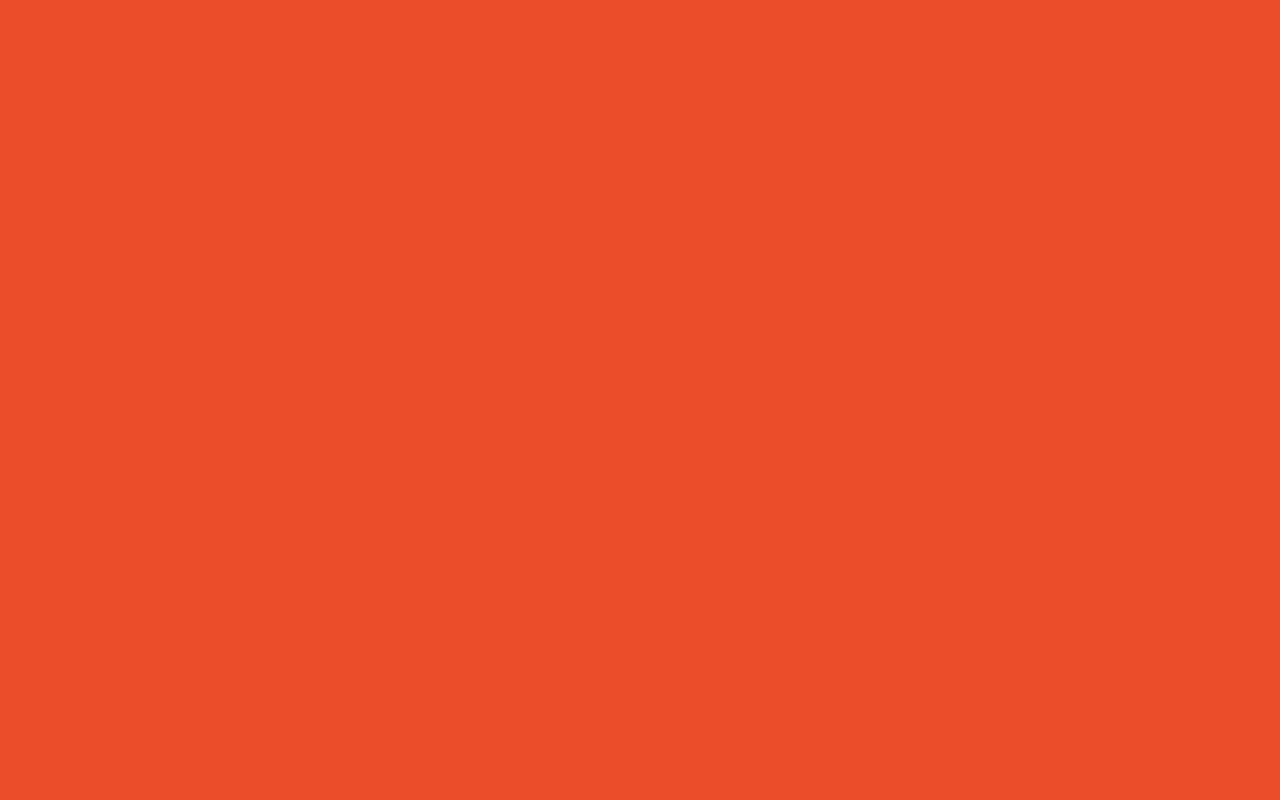
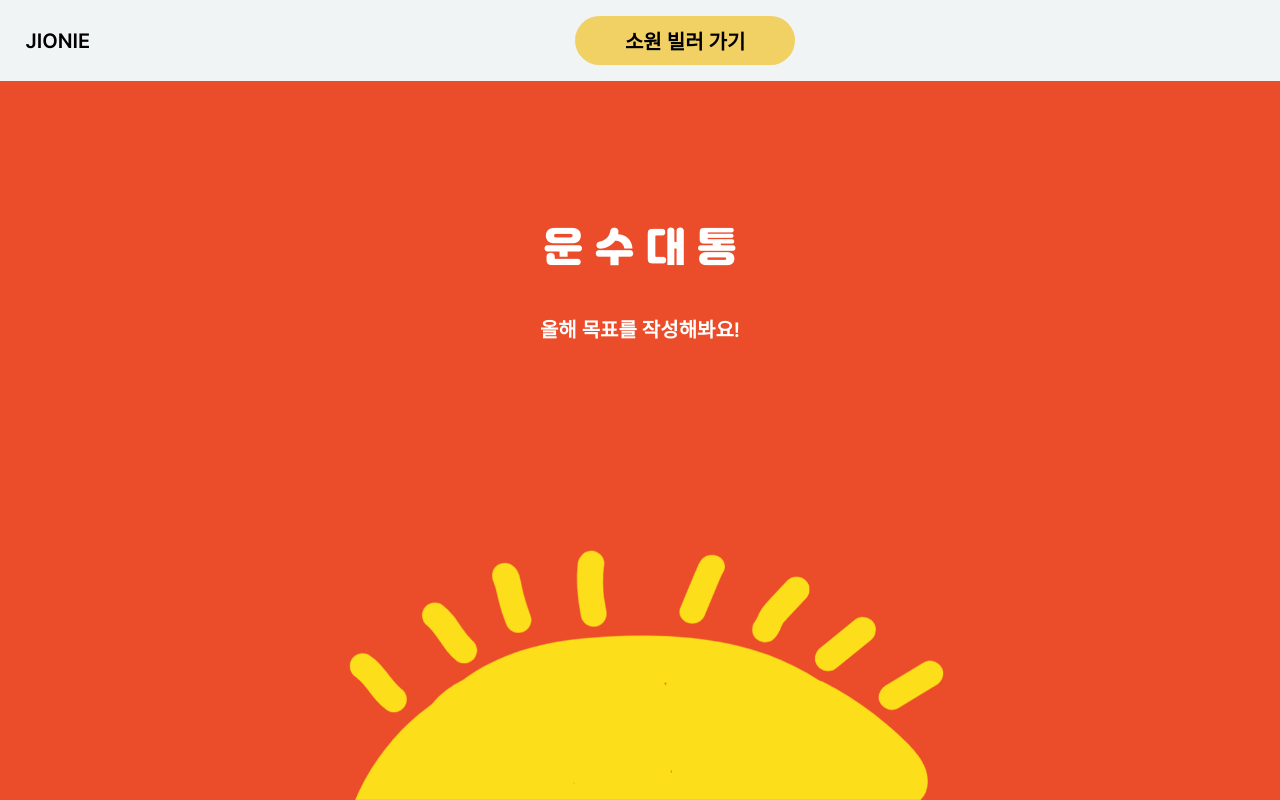
Before and after one commit to cpplovelove/sg_project, a React (Create React App) app in the folder client/: page /wish in a window 1280 px wide. Before the commit this address had no page. Built offline with nearby package versions, Linux system fonts and the light colour scheme.

Commit message:
[CLIENT][FEAT] 위시 알림 창 및 페이지 생성
- 위시 알림창 및 페이지 생성

```diff
--- a/client/src/App.js
+++ b/client/src/App.js
@@ -1,11 +1,13 @@
 import { Route, Routes } from "react-router-dom";
-import { Main } from "./pages";
+import { Main, Board, Wish } from "./pages";
 import "./App.css";
 
 const App = () => {
   return (
     <Routes>
       <Route path="/" element={<Main />} />
+      <Route path="/board" element={<Board />} />
+      <Route path="/wish" element={<Wish />} />
     </Routes>
   );
 };
--- /dev/null
+++ b/client/src/pages/board/board.css
@@ -0,0 +1,67 @@
+
+.content{
+    display: flex;
+    flex-direction: column;
+    align-items: center;
+    justify-content: center;
+    height: 50vh;
+    width: 100vw;
+}
+
+button{
+    background-color: #F2D064;
+    border: none;
+    border-radius: 50px;
+    color: black;
+    padding: 7px 70px;
+    text-align: center;
+    text-decoration: none;
+    display: inline-block;
+    font-size: 16px;
+    margin: 6px 2px;
+    cursor: pointer;
+    font-family: "inter";
+    font-weight: 750;
+    font-size: 20px;
+}
+
+button:hover{
+    background: #d49466;
+}
+
+img{
+    left: 25%;
+    position:fixed;
+    bottom:0;
+    width:50%;
+}
+
+@font-face {
+    font-family: "Jalnan";
+    src: url("../../assets/fonts/Jalnan.ttf");
+
+}
+
+@font-face {
+    font-family: "inter";
+    src: url("../../assets/fonts/Inter-SemiBold.ttf");
+}
+
+h1{
+    font-family: "Jalnan";
+    font-size: 40px;
+    color: white;
+}
+
+h2{
+        font-family: "Jalnan";
+
+}
+
+p{
+    text-align: center;
+    color: white;
+    font-family: "inter";
+    font-weight: 600;
+    font-size: 20px;
+}
--- /dev/null
+++ b/client/src/pages/board/board.js
@@ -0,0 +1,21 @@
+import Navigator from "../nav/nav";
+import SunnyImage from "../../assets/sunny.png";
+import { useState } from "react";
+import "./board.css";
+
+function BoardPage() {
+  return (
+    <>
+      <Navigator></Navigator>
+      <div className="content">
+        <h1>W I S H</h1>
+        <p>다른 사용자들이 작성한 소원을 훔쳐봐요!</p>
+      </div>
+      <div className="image">
+        <img src={SunnyImage} alt="sunny" />
+      </div>
+    </>
+  );
+}
+
+export default BoardPage;
--- a/client/src/pages/index.js
+++ b/client/src/pages/index.js
@@ -1 +1,3 @@
 export { default as Main } from "./main/main";
+export { default as Board } from "./board/board";
+export { default as Wish } from "./wish/wish";
--- a/client/src/pages/main/main.js
+++ b/client/src/pages/main/main.js
@@ -21,7 +21,9 @@ function MainPage() {
     <>
       <Navigator></Navigator>
       <div className="content">
-        <h1>소 원 을 말 해 봐</h1>
+        <a href="/board">
+          <h1>소 원 을 말 해 봐</h1>
+        </a>
         <p>
           연말 연초 목표를 세우느라 바쁜 J형 당신을 위한 서비스 동기가 없으면
           <br></br>
--- a/client/src/pages/nav/nav.js
+++ b/client/src/pages/nav/nav.js
@@ -6,14 +6,14 @@ function Navigator() {
       <nav class="navbar">
         <div class="navbar__logo">
           <i class="fab fa-accusoft"></i>
-          <a href="">
+          <a href="/">
             <strong>JIONIE</strong>
           </a>
         </div>
 
         <ul class="navbar__menu">
           <li>
-            <a href="">소원 빌러 가기</a>
+            <a href="/wish">소원 빌러 가기</a>
           </li>
         </ul>
 
--- /dev/null
+++ b/client/src/pages/wish/wish-modal.js
@@ -0,0 +1,68 @@
+import * as React from "react";
+import Backdrop from "@mui/material/Backdrop";
+import Box from "@mui/material/Box";
+import Modal from "@mui/material/Modal";
+import Fade from "@mui/material/Fade";
+
+const style = {
+  position: "absolute",
+  top: "50%",
+  left: "50%",
+  transform: "translate(-50%, -50%)",
+  width: 600,
+  bgcolor: "background.paper",
+  border: "2px solid #fffff",
+  borderRadius: 2,
+  boxShadow: 24,
+  p: 4,
+  textAlign: "center",
+};
+
+export default function WishModal() {
+  const [isOpen, setOpen] = React.useState(false);
+
+  const handleClose = () => {
+    setOpen(false);
+  };
+
+  return (
+    <div>
+      <Modal
+        aria-labelledby="transition-modal-title"
+        aria-describedby="transition-modal-description"
+        open={isOpen}
+        onClose={handleClose}
+        closeAfterTransition
+        BackdropComponent={Backdrop}
+        BackdropProps={{
+          timeout: 500,
+        }}
+      >
+        <Fade in={isOpen}>
+          <Box sx={style}>
+            <h2 style={{ color: "black" }}>소 원 을 말 해 봐</h2>
+            연말 연초 목표를 세우느라 바쁜 J형 당신을 위한 서비스
+            <br /> 동기가 없으면 실행까지 100만년 걸리는 당신을 위해 만든
+            서비스에요☺️
+            <br />
+            <br />
+            <br />
+            1. 올해 이루고픈 소원을 작성해주세요!
+            <br />
+            2. 소문낼 수록 소원은 더 잘 이뤄지는 법~ 친구와 공유해보세요. <br />
+            3. 올해 말이 되면 작성하셨던 소원, 목표를 다시 이메일로
+            상기시켜드릴게요! 올해 나의 목표가 뭐였는 지 다시 점검하고 회고하는
+            시간을 가질 수 있습니다.
+            <br />
+            <br />
+            <br />
+            내가 적은 목표와 소원은 메인화면의 게시판을 통해서 공유돼요! <br />
+            공유를 원하지 않는 경우에는 꼭 done을 누를 때 옵션을 체크해주세요!{" "}
+            <br />
+            <button style={{ marginTop: "4%" }}> d o n e </button>
+          </Box>
+        </Fade>
+      </Modal>
+    </div>
+  );
+}
--- /dev/null
+++ b/client/src/pages/wish/wish.css
@@ -0,0 +1,67 @@
+
+.content{
+    display: flex;
+    flex-direction: column;
+    align-items: center;
+    justify-content: center;
+    height: 50vh;
+    width: 100vw;
+}
+
+button{
+    background-color: #F2D064;
+    border: none;
+    border-radius: 50px;
+    color: black;
+    padding: 7px 70px;
+    text-align: center;
+    text-decoration: none;
+    display: inline-block;
+    font-size: 16px;
+    margin: 6px 2px;
+    cursor: pointer;
+    font-family: "inter";
+    font-weight: 750;
+    font-size: 20px;
+}
+
+button:hover{
+    background: #d49466;
+}
+
+img{
+    left: 25%;
+    position:fixed;
+    bottom:0;
+    width:50%;
+}
+
+@font-face {
+    font-family: "Jalnan";
+    src: url("../../assets/fonts/Jalnan.ttf");
+
+}
+
+@font-face {
+    font-family: "inter";
+    src: url("../../assets/fonts/Inter-SemiBold.ttf");
+}
+
+h1{
+    font-family: "Jalnan";
+    font-size: 40px;
+    color: white;
+}
+
+h2{
+        font-family: "Jalnan";
+
+}
+
+p{
+    text-align: center;
+    color: white;
+    font-family: "inter";
+    font-weight: 600;
+    font-size: 20px;
+}
--- /dev/null
+++ b/client/src/pages/wish/wish.js
@@ -0,0 +1,29 @@
+import Navigator from "../nav/nav";
+import SunnyImage from "../../assets/sunny.png";
+import WishModal from "./wish-modal";
+import { useState } from "react";
+import "./wish.css";
+
+function WishPage() {
+  const [open, setOpen] = useState(true);
+
+  function handleOpen() {
+    setOpen(!open);
+  }
+
+  return (
+    <>
+      <Navigator></Navigator>
+      <div className="content">
+        <h1>운 수 대 통</h1>
+        <p>올해 목표를 작성해봐요!</p>
+      </div>
+      <div className="image">
+        <img src={SunnyImage} alt="sunny" />
+      </div>
+      <WishModal></WishModal>
+    </>
+  );
+}
+
+export default WishPage;
```
